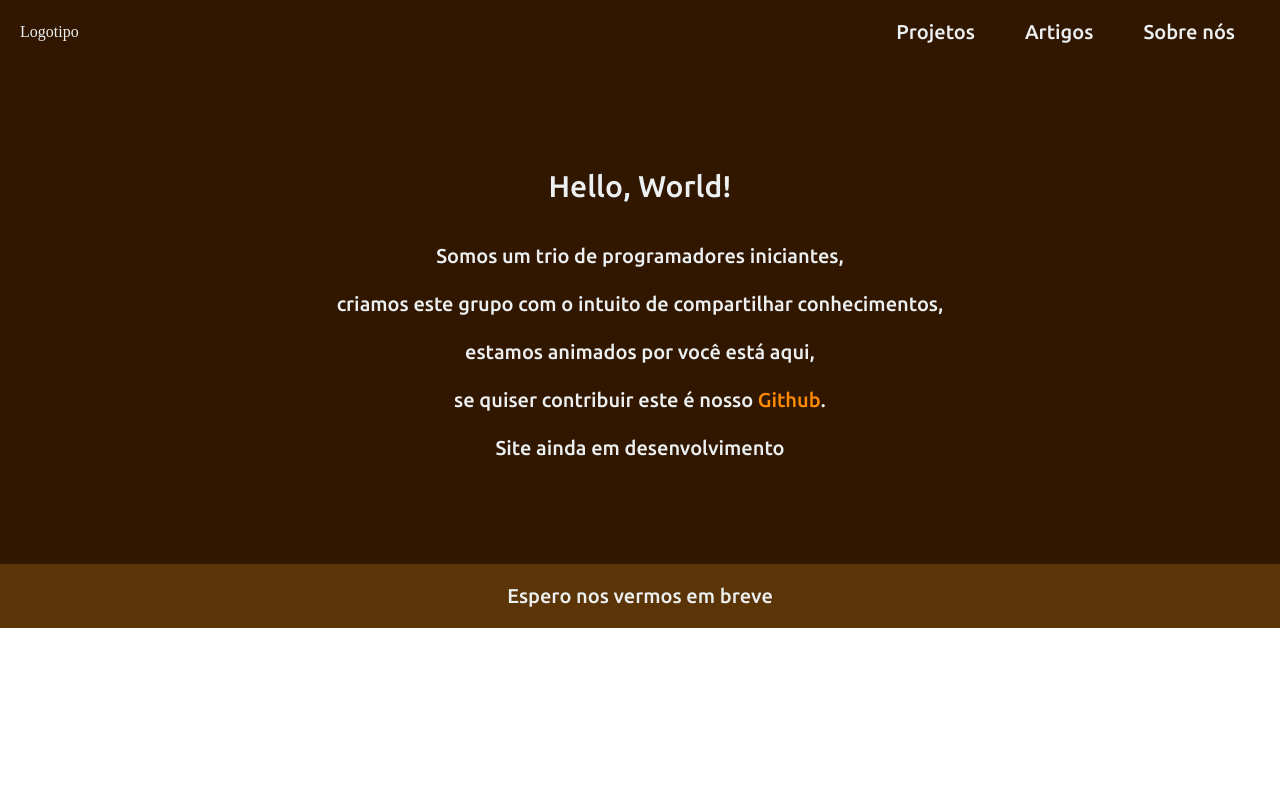
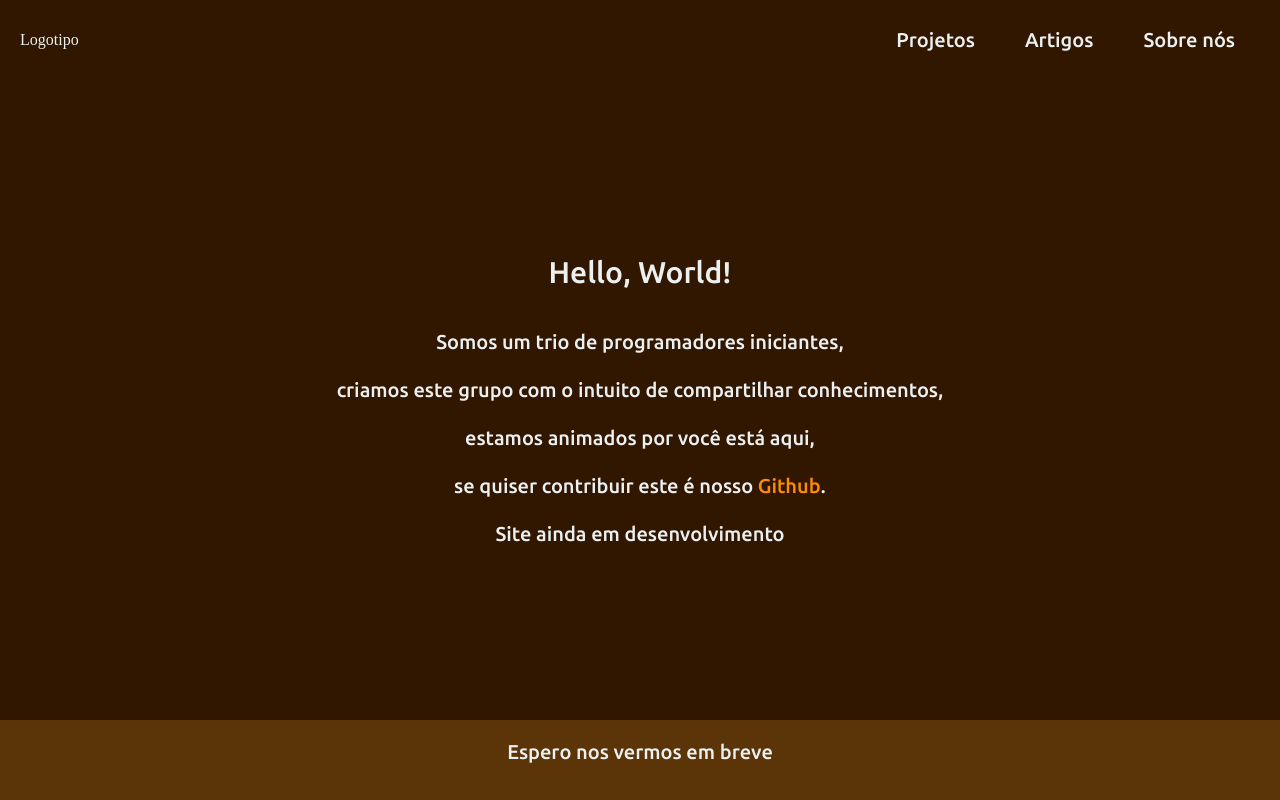
Before and after one commit to Bad-Devs/Bad-Devs.github.io, a plain HTML site: page index.html in a window 1280 px wide. Drawn offline with Linux system fonts and the light colour scheme.

Commit message:
fix: correção da altura do header, section e footer
- correção da altura do header, section e footer que estava fazendo com que
aparecesse uma barra branca abaixo na página. Adicionei a unidade de medida
'vh' permitindo que independente do tamanho da tela, o header vai ocupar 10%,
a section 80% e o footer 10%, ocupando todos toda a tela, sem a aparição da
faixa branca ao fundo.

- tbm adicionei a propriedade 'box-sizing: border-box' pra que tudo fique
mais proporcional.

valeus!

ACEITE MINHAS MODIFICAÇÕES!

```diff
--- a/css/style.css
+++ b/css/style.css
@@ -3,6 +3,7 @@
 * {
   margin: 0;
   padding: 0;
+  box-sizing: border-box;
 }
 
 h1 {
@@ -26,6 +27,7 @@ a {
   align-items: center;
   padding: 20px;
   background-color: #311700;
+  height: 10vh;
 }
 
 #cabecalho a {
@@ -55,7 +57,7 @@ li {
 }
 
 #conteudo {
-  height: 500px;
+  height: 80vh;
   display: flex;
   flex-wrap: wrap;
   justify-content: center;
@@ -79,6 +81,7 @@ li {
 #rodape {
   padding: 20px;
   background-color: #5b3508;
+  height: 10vh;
 }
 
 #rodape p {
```
